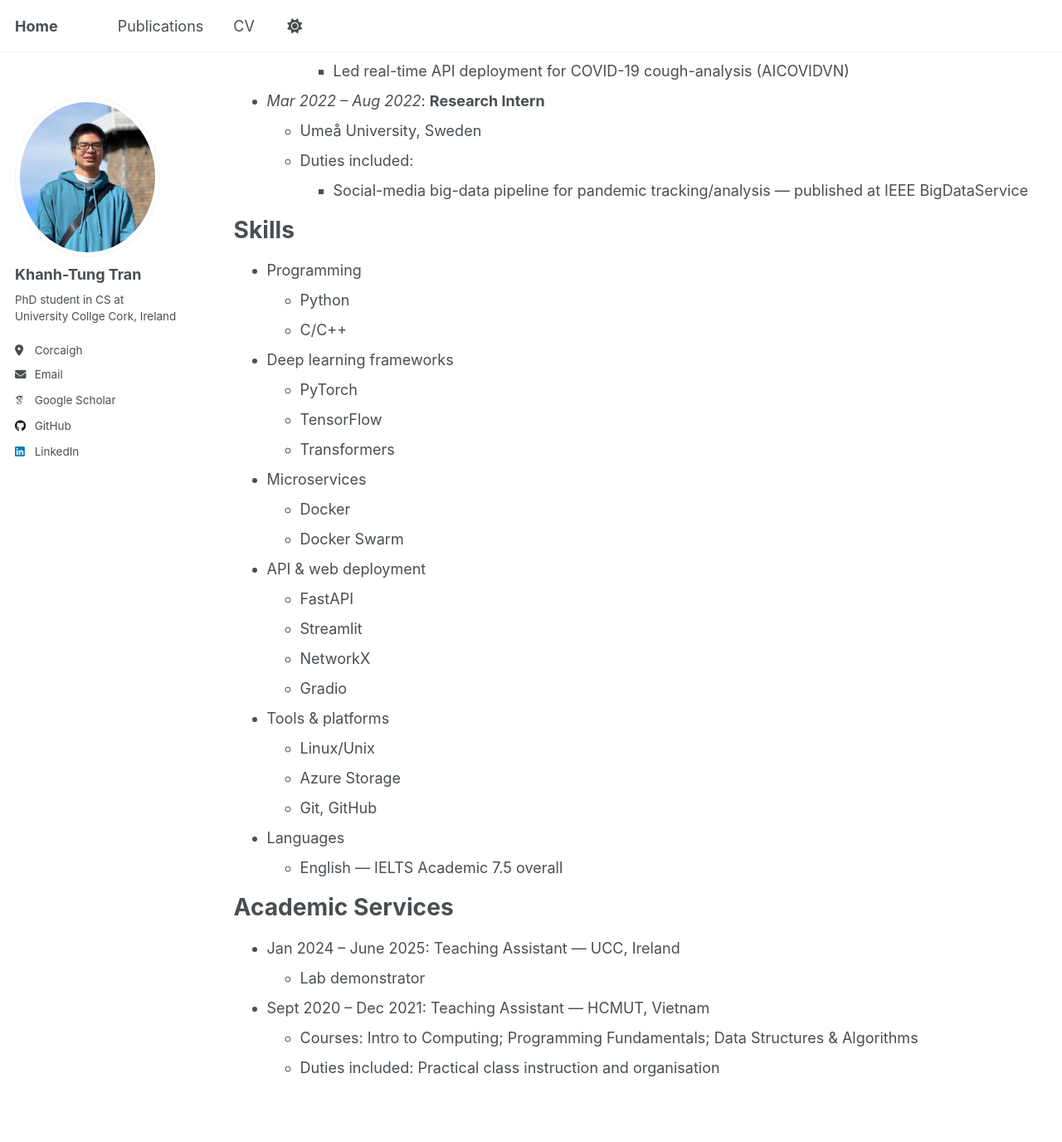
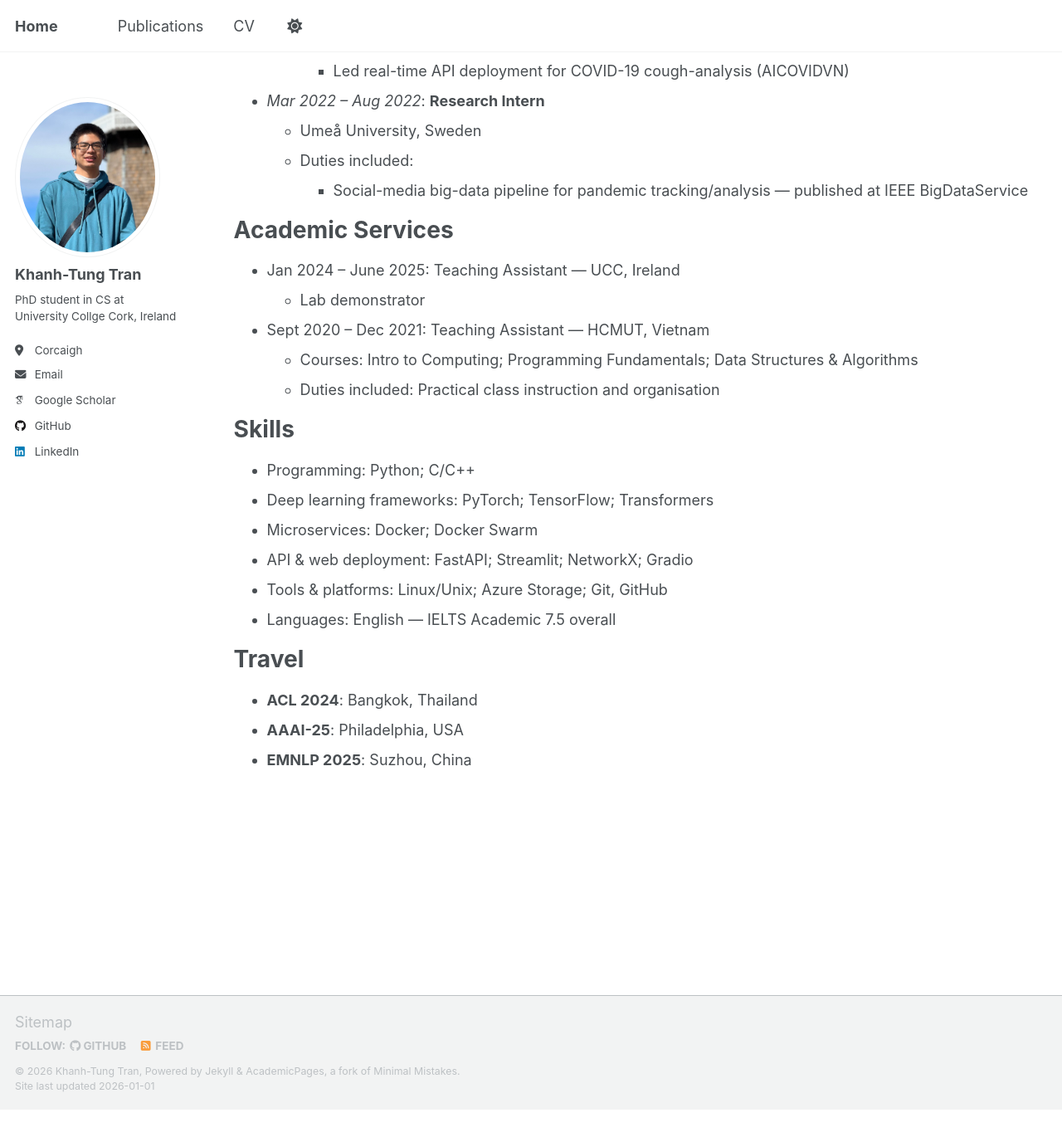
Before and after one commit to KhanhTungTran/KhanhTungTran.github.io, a Jekyll site: the page built from _pages/cv.md, in a window 1280 px wide and 1400 px high, scrolled down 2662 px. Shown: the top 1376 px of the window at 83% size. Built offline with Jekyll 4.4.1, drawn with Linux system fonts in a browser that asks for light colours; some web fonts are replaced; a script that is not in the unit is left out; after the commit the page ends 3999 px from its top, so only the background shows below that; some of the changed lines change nothing that is shown.

Commit message:
feat: update CV

```diff
--- a/_pages/cv.md
+++ b/_pages/cv.md
@@ -100,30 +100,6 @@ Work experience
   * Duties included:
     * Social-media big-data pipeline for pandemic tracking/analysis — published at IEEE BigDataService
 
-Skills
-======
-* Programming
-  * Python
-  * C/C++
-* Deep learning frameworks
-  * PyTorch
-  * TensorFlow
-  * Transformers
-* Microservices
-  * Docker
-  * Docker Swarm
-* API & web deployment
-  * FastAPI
-  * Streamlit
-  * NetworkX
-  * Gradio
-* Tools & platforms
-  * Linux/Unix
-  * Azure Storage
-  * Git, GitHub
-* Languages
-  * English — IELTS Academic 7.5 overall
-
 Academic Services
 ======
 * Jan 2024 – June 2025: Teaching Assistant — UCC, Ireland
@@ -131,3 +107,18 @@ Academic Services
 * Sept 2020 – Dec 2021: Teaching Assistant — HCMUT, Vietnam
   * Courses: Intro to Computing; Programming Fundamentals; Data Structures & Algorithms
   * Duties included: Practical class instruction and organisation
+
+Skills
+======
+* Programming: Python; C/C++
+* Deep learning frameworks: PyTorch; TensorFlow; Transformers
+* Microservices: Docker; Docker Swarm
+* API & web deployment: FastAPI; Streamlit; NetworkX; Gradio
+* Tools & platforms: Linux/Unix; Azure Storage; Git, GitHub
+* Languages: English — IELTS Academic 7.5 overall
+
+Travel
+======
+* **ACL 2024**: Bangkok, Thailand
+* **AAAI-25**: Philadelphia, USA
+* **EMNLP 2025**: Suzhou, China
```
